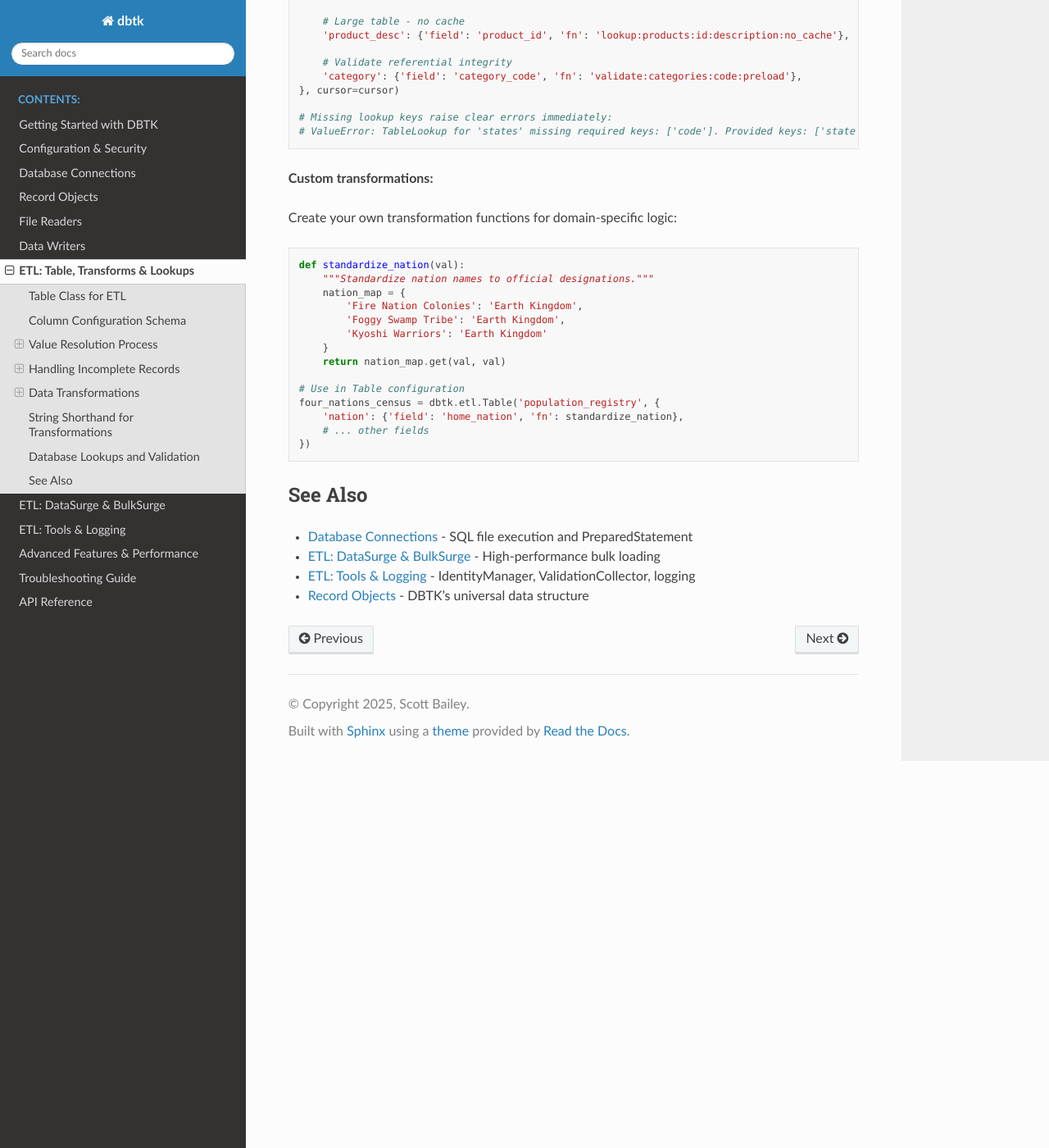
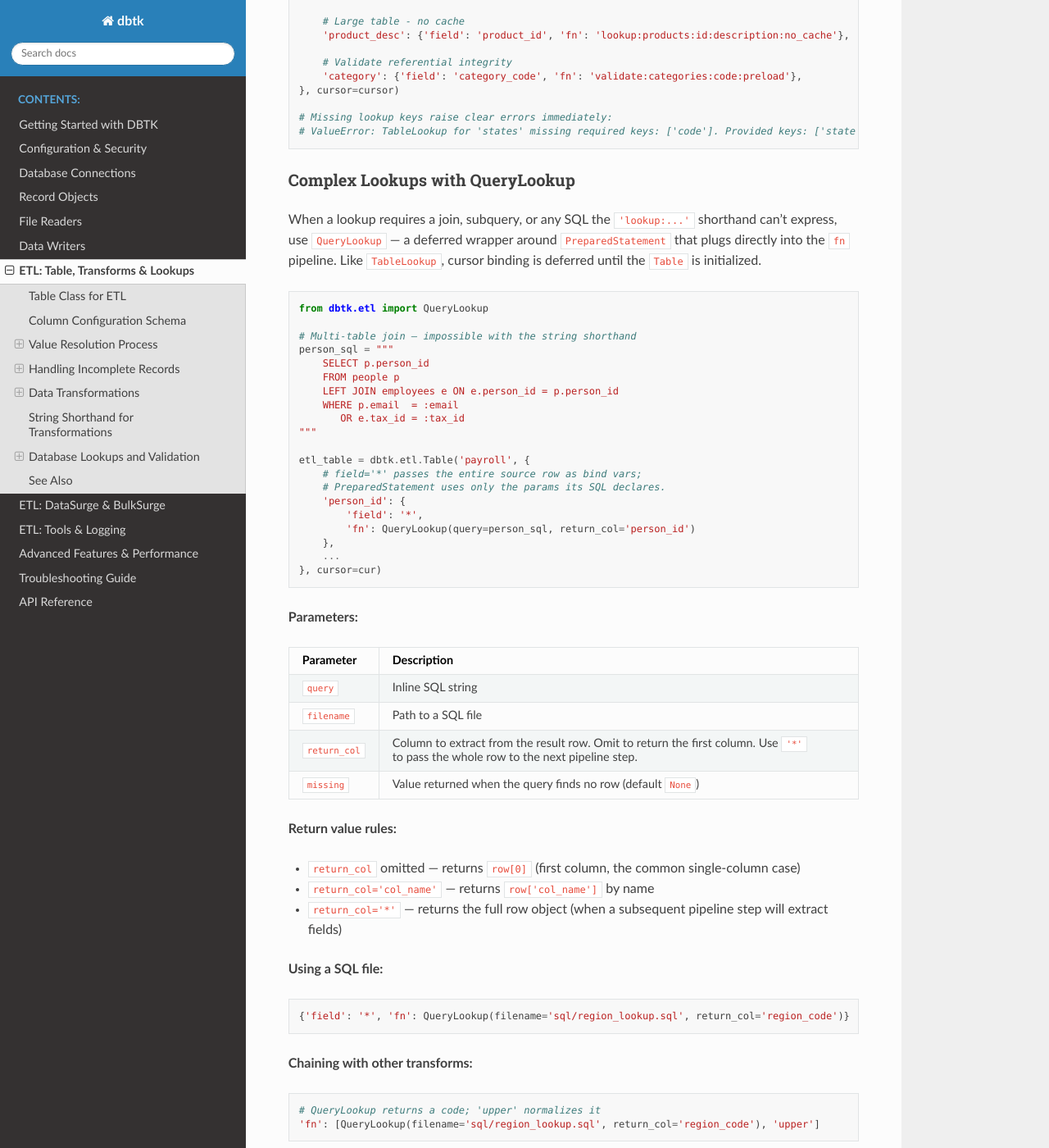
Before and after one commit to scottrbailey/dbtk, a Sphinx documentation site: the page built from docs/07-table.md, in a window 1280 px wide and 1400 px high, scrolled down 15399 px. Shown: the whole window at 82% size. Built offline with Sphinx 7.4.7 and the Read the Docs theme 3.1.0, drawn with Linux system fonts in a browser that asks for light colours; some of the changed text lies outside the part shown.

Commit message:
Document and test QueryLookup
- docs/07-table.md: QueryLookup section added after TableLookup/Lookup/Validate,
  covering parameters, return_col rules, SQL file usage, and pipeline chaining
- tests/test_query_lookup.py: covers init validation, bind() behaviour (scalar,
  named return_col, return_col='*', missing, multi-param, extra keys, file),
  Table integration (field='*', pipeline, missing, duck-type bind detection)

https://claude.ai/code/session_01AtasoGbGM4TPZ6tuFrKUNH

````diff
--- a/docs/07-table.md
+++ b/docs/07-table.md
@@ -719,6 +719,66 @@ orders_etl = dbtk.etl.Table('orders', {
 # ValueError: TableLookup for 'states' missing required keys: ['code']. Provided keys: ['state']
 ```
 
+### Complex Lookups with QueryLookup
+
+When a lookup requires a join, subquery, or any SQL the `'lookup:...'` shorthand can't express,
+use `QueryLookup` — a deferred wrapper around `PreparedStatement` that plugs directly into the
+`fn` pipeline. Like `TableLookup`, cursor binding is deferred until the `Table` is initialized.
+
+```python
+from dbtk.etl import QueryLookup
+
+# Multi-table join — impossible with the string shorthand
+person_sql = """
+    SELECT p.person_id
+    FROM people p
+    LEFT JOIN employees e ON e.person_id = p.person_id
+    WHERE p.email  = :email
+       OR e.tax_id = :tax_id
+"""
+
+etl_table = dbtk.etl.Table('payroll', {
+    # field='*' passes the entire source row as bind vars;
+    # PreparedStatement uses only the params its SQL declares.
+    'person_id': {
+        'field': '*',
+        'fn': QueryLookup(query=person_sql, return_col='person_id')
+    },
+    ...
+}, cursor=cur)
+```
+
+**Parameters:**
+
+| Parameter | Description |
+|-----------|-------------|
+| `query` | Inline SQL string |
+| `filename` | Path to a SQL file |
+| `return_col` | Column to extract from the result row. Omit to return the first column. Use `'*'` to pass the whole row to the next pipeline step. |
+| `missing` | Value returned when the query finds no row (default `None`) |
+
+**Return value rules:**
+
+- `return_col` omitted — returns `row[0]` (first column, the common single-column case)
+- `return_col='col_name'` — returns `row['col_name']` by name
+- `return_col='*'` — returns the full row object (when a subsequent pipeline step will extract fields)
+
+**Using a SQL file:**
+
+```python
+{'field': '*', 'fn': QueryLookup(filename='sql/region_lookup.sql', return_col='region_code')}
+```
+
+**Chaining with other transforms:**
+
+```python
+# QueryLookup returns a code; 'upper' normalizes it
+'fn': [QueryLookup(filename='sql/region_lookup.sql', return_col='region_code'), 'upper']
+```
+
+> **Note:** `QueryLookup` does not cache results. For simple single-table lookups, `TableLookup` /
+> `Lookup()` / `'lookup:...'` offer lazy and preload caching.
+
 **Custom transformations:**
 
 Create your own transformation functions for domain-specific logic:
````
Also changed, not shown: 1 other file.
